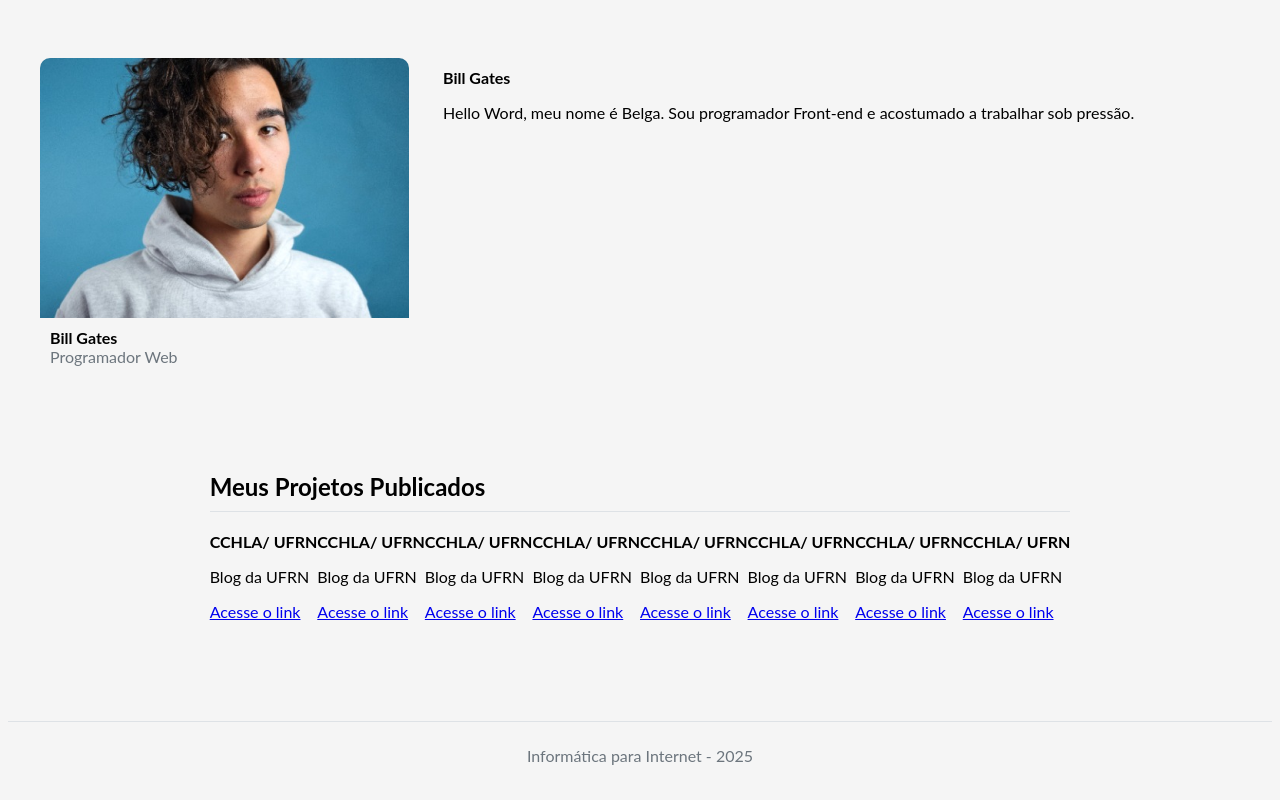
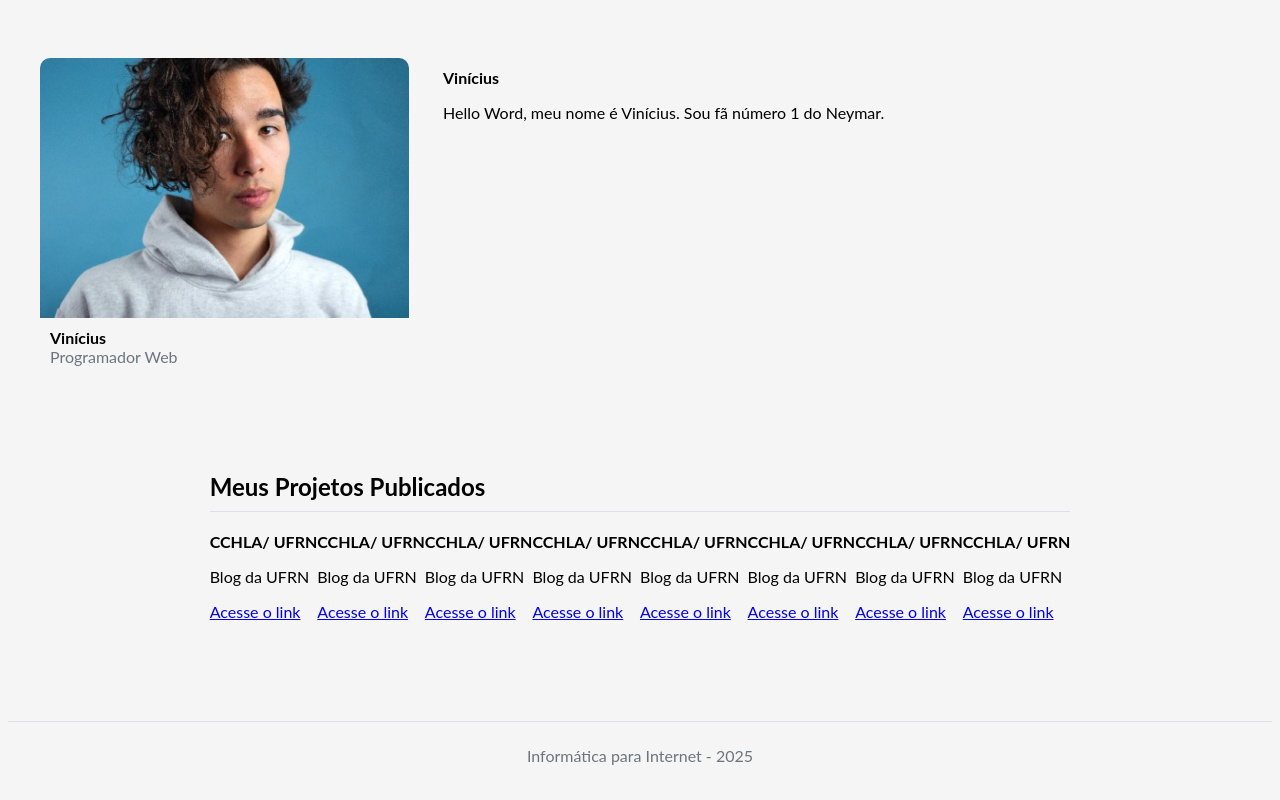
Before and after one commit to ViniciusM4/DesignWeb, a plain HTML site: page index.html in a window 1280 px wide. Drawn offline with Linux system fonts and the light colour scheme; files that its build step writes are made by us from their sources; files whose address does not match are found by name.

Commit message:
Update index.html

```diff
--- a/index.html
+++ b/index.html
@@ -4,21 +4,20 @@
     <meta charset="UTF-8">
     <meta name="viewport" content="width=device-width, initial-scale=1.0">
     <title>Portfólio</title>
-    <link rel="stylesheet" href="index.css">
-    <link rel="stylesheet" href="globa.css">
+    <link rel="stylesheet" href="/DesignWeb/assets/css/index.css">
 </head>
 <body>
     <header>
         <div class="perfil background-white shadow">
             <div class="img-perfil"></div>
             <div class="name-perfil">
-                <strong>Bill Gates</strong>
+                <strong>Vinícius</strong>
                 <small>Programador Web</small>
             </div>
         </div>
         <div class="name background-white shadow">
-            <strong>Bill Gates</strong>
-            <p>Hello Word, meu nome é Belga. Sou programador Front-end e acostumado a trabalhar sob pressão.</p>
+            <strong>Vinícius</strong>
+            <p>Hello Word, meu nome é Vinícius. Sou fã número 1 do Neymar.</p>
         </div>
     </header>
 
```
